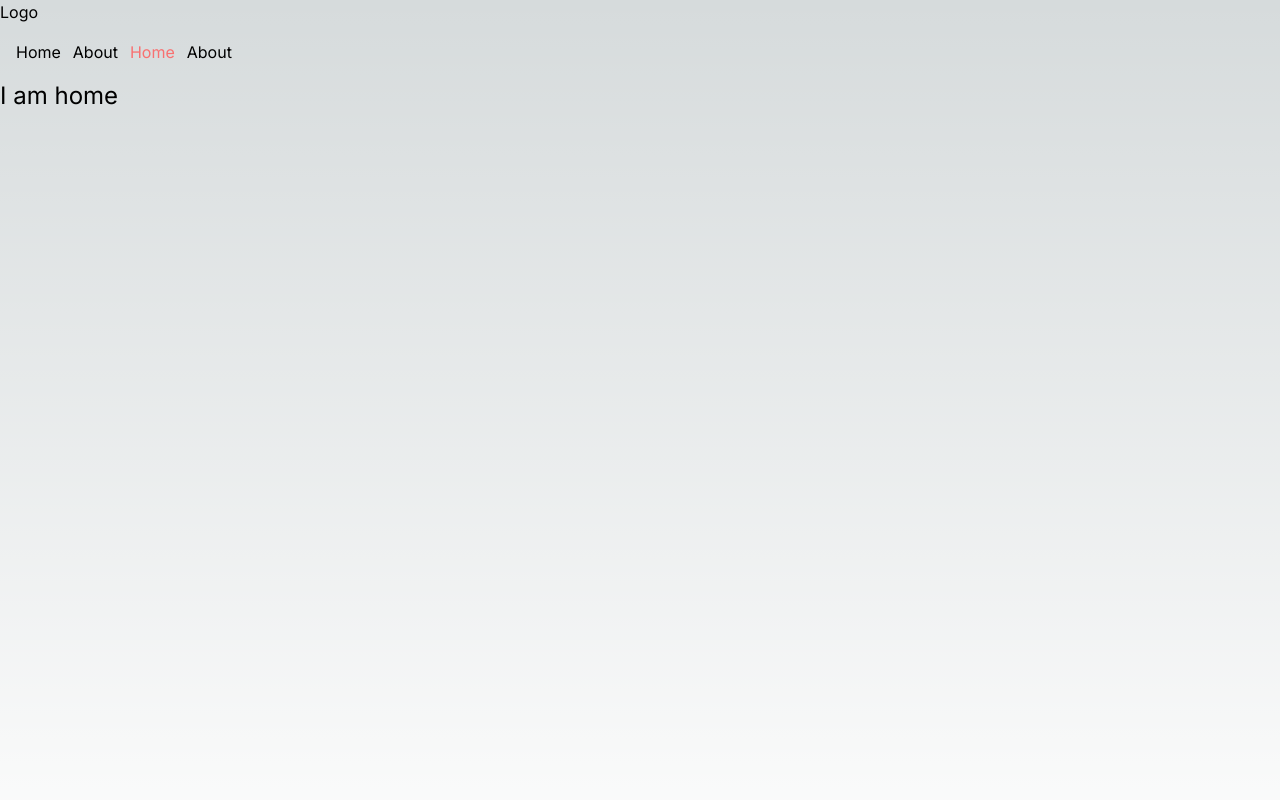
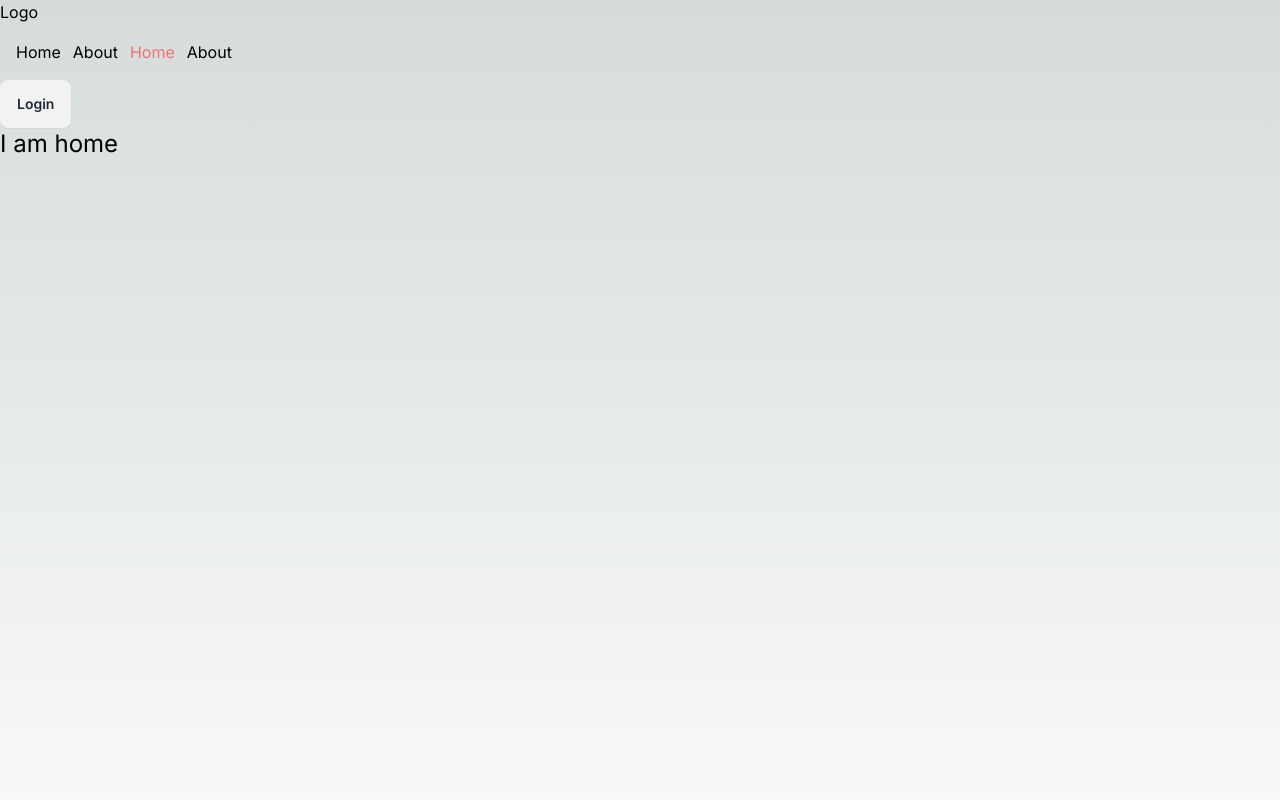
Before and after one commit to nafis200/next-js-1st, a Next.js app: page / in a window 1280 px wide. Shown: the top 800 px of the page. Built offline with nearby package versions, Linux system fonts and the light colour scheme.

Commit message:
active route

```diff
--- a/src/components/Navbar.jsx
+++ b/src/components/Navbar.jsx
@@ -1,11 +1,12 @@
 
 "use client"
 import Link from 'next/link';
-import { usePathname } from 'next/navigation';
+import { usePathname, useRouter } from 'next/navigation';
 import React from 'react';
 
 const Navbar = () => {
     const pathName = usePathname()
+    const router = useRouter()
     const links = [
         {
             title:'Home',
@@ -16,6 +17,9 @@
             path:'/about'
         }
     ]
+    const handlelogin = ()=>{
+        router.push('/about')
+    }
     return (
         <div>
         <nav>
@@ -29,6 +33,7 @@
                 }`} key={link.path} href={link.path}>{link.title}</Link>)
             }
           </ul>
+          <button onClick={handlelogin} className='btn'>Login</button>
         </nav>
         </div>
     );
```
